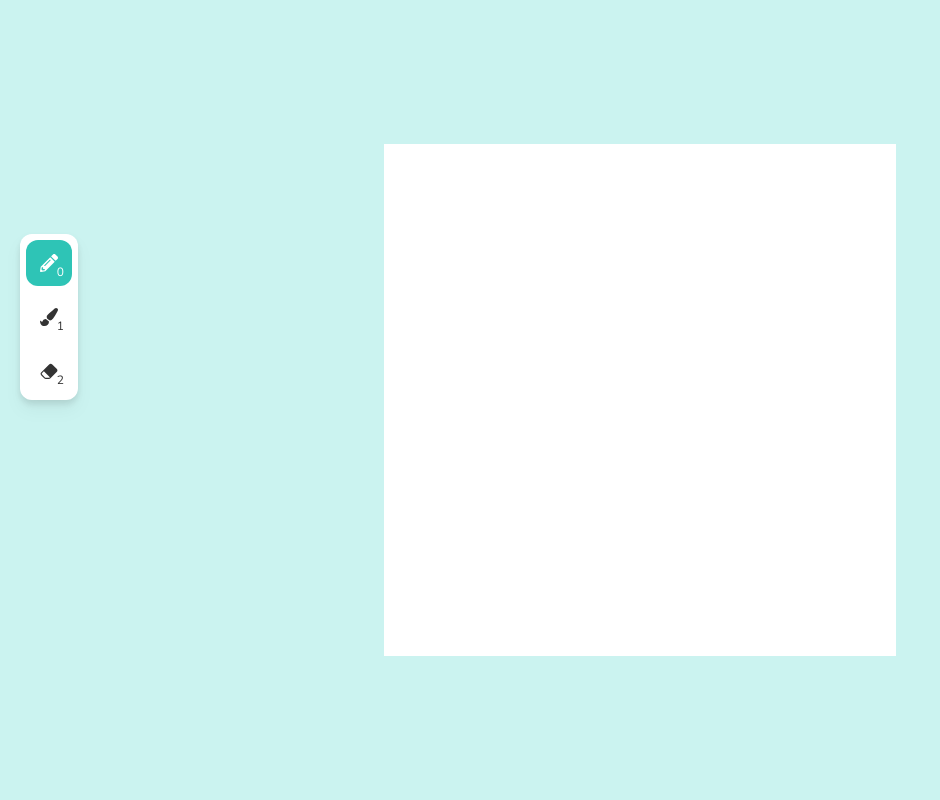
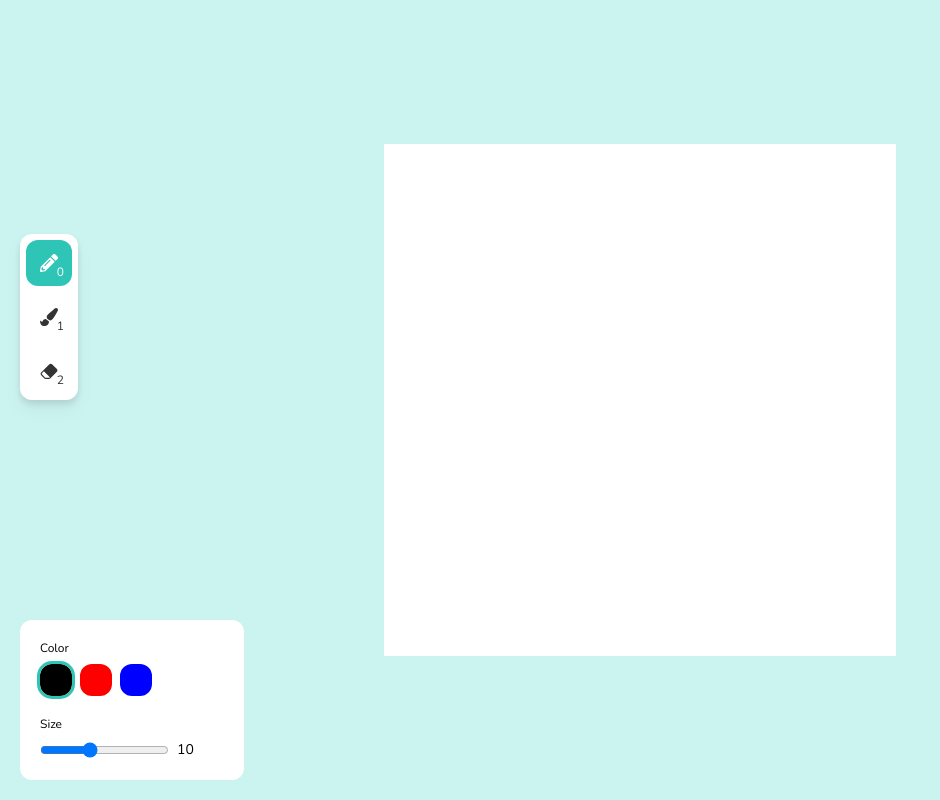
Before and after one commit to seanquiambao/group-board, a Next.js app: page /test in a window 1280 px wide. Shown: the whole page, without its empty margins (0-940 px from the left). Built offline with nearby package versions, Linux system fonts and the light colour scheme.

Commit message:
created properties component

```diff
--- a/src/app/test/page.js
+++ b/src/app/test/page.js
@@ -1,14 +1,23 @@
 "use client";
 import Canvas from "@/components/room/Canvas";
 import Toolbar from "@/components/room/Toolbar";
+import Properties from "@/components/room/Properties";
 import { useState } from "react";
 
 const Page = () => {
   const [tools, setTools] = useState(0);
+  const [color, setColor] = useState(0);
+  const [size, setSize] = useState(10);
   return (
     <div className="w-screen h-screen bg-board-blue-100 relative">
       <Toolbar tools={tools} setTools={setTools} />
       <Canvas tools={tools} setTools={setTools} />
+      <Properties
+        color={color}
+        setColor={setColor}
+        size={size}
+        setSize={setSize}
+      />
     </div>
   );
 };
--- a/src/components/room/Canvas.jsx
+++ b/src/components/room/Canvas.jsx
@@ -1,6 +1,6 @@
 "use client";
 import { useDraw } from "@/hooks/useDraw";
-import { distanceBetween, angleBetween } from "@/utils/math";
+
 import { TOOLS } from "@/utils/room/tools";
 
 const Canvas = ({ tools, setTools }) => {
--- /dev/null
+++ b/src/components/room/Properties.jsx
@@ -0,0 +1,35 @@
+import { COLORS } from "@/data/room/pen";
+
+const Properties = ({ color, setColor, size, setSize }) => {
+  return (
+    <div className="absolute flex flex-col gap-y-5 p-5 bottom-5 left-5 w-56 bg-white rounded-xl text-xs">
+      <div className="flex flex-col gap-y-2">
+        Color
+        <div className="flex flex-row gap-x-2">
+          {COLORS.map((colors, index) => (
+            <button
+              onClick={() => setColor(index)}
+              key={index}
+              className={`${index === color ? "outline outline-board-blue-200" : "hover:outline hover:outline-board-blue-100"} ${colors} w-8 h-8 rounded-xl active:outline-board-blue-200`}
+            />
+          ))}
+        </div>
+      </div>
+      <div className="flex flex-col gap-y-2">
+        Size
+        <div className="flex flex-row gap-x-2 items-center text-sm">
+          <input
+            onChange={(e) => setSize(e.target.value)}
+            type="range"
+            min="1"
+            max="25"
+            defaultValue={size}
+          />
+          {size}
+        </div>
+      </div>
+    </div>
+  );
+};
+
+export default Properties;
--- a/src/components/room/Toolbar.jsx
+++ b/src/components/room/Toolbar.jsx
@@ -1,4 +1,4 @@
-import { TOOLS } from "@/data/tools";
+import { TOOLS } from "@/data/room/tools";
 
 const Toolbar = ({ tools, setTools }) => {
   return (
--- /dev/null
+++ b/src/data/room/pen.js
@@ -0,0 +1,3 @@
+export const COLORS = ["bg-tools-black", "bg-tools-red", "bg-tools-blue"];
+
+export const SIZES = [1, 2, 5, 10, 25];
--- a/tailwind.config.js
+++ b/tailwind.config.js
@@ -4,10 +4,16 @@ module.exports = {
     "./src/pages/**/*.{js,ts,jsx,tsx,mdx}",
     "./src/components/**/*.{js,ts,jsx,tsx,mdx}",
     "./src/app/**/*.{js,ts,jsx,tsx,mdx}",
+    "./src/data/**/*.{js,ts,jsx,tsx,mdx}",
   ],
   theme: {
     extend: {
       colors: {
+        tools: {
+          black: "#000000",
+          red: "#FF0000",
+          blue: "#0000FF",
+        },
         board: {
           "blue-100": "#CBF3F0",
           "blue-200": "#2EC4B6",
```
Also changed, not shown: src/data/room/tools.js (renamed from src/data/tools.js).
